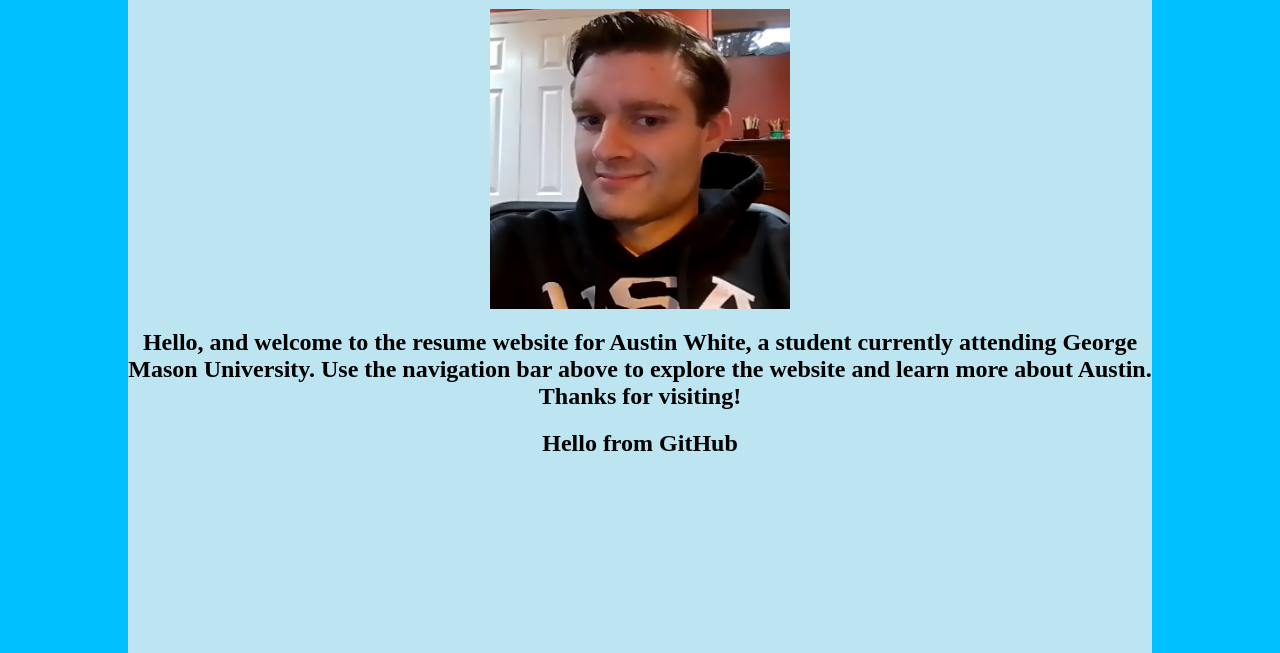
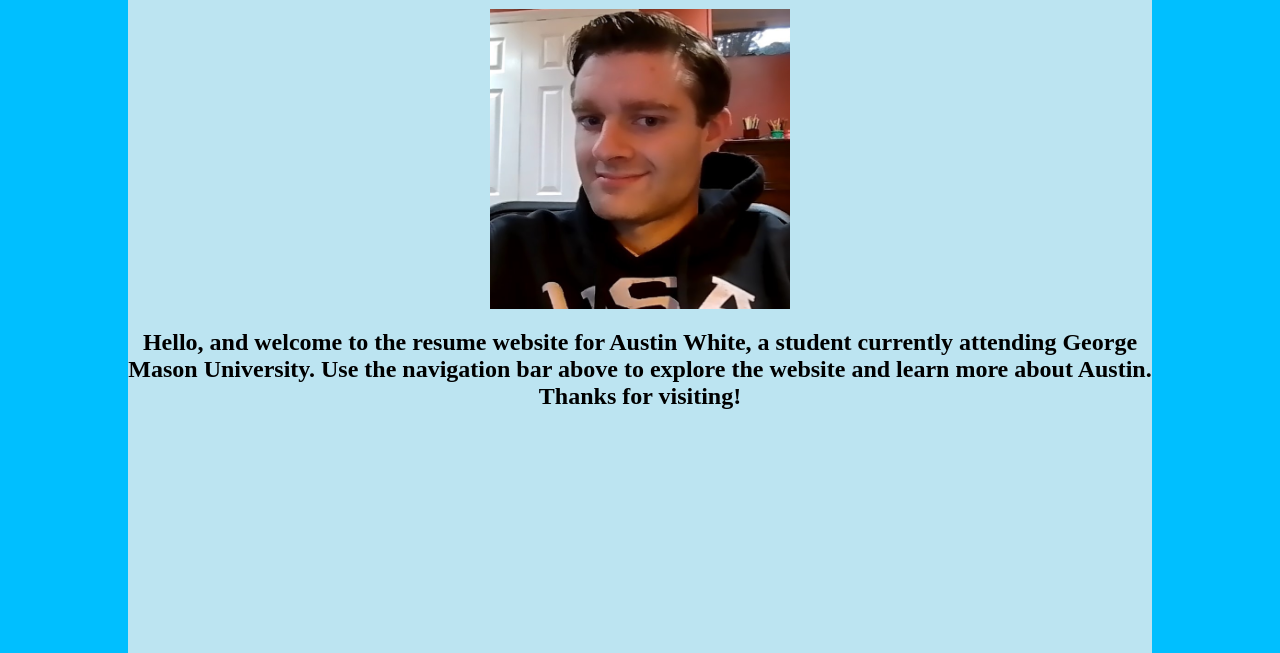
Before and after one commit to awhite54/431Pipeline, a plain HTML site: page index.html in a window 1280 px wide. Shown: the part 171-824 px from the top of the page. Drawn offline with Linux system fonts and the light colour scheme.

Commit message:
Update index.html

```diff
--- a/index.html
+++ b/index.html
@@ -29,7 +29,7 @@
             <img id ="image"  src="photo.jpg" alt="Austin">
 
             <h2>Hello, and welcome to the resume website for Austin White, a student currently attending George Mason University. Use the navigation bar above to explore the website and learn more about Austin. Thanks for visiting!</h2>
-           <h2>Hello from GitHub</h2>
+
 
 
    </div>
```
